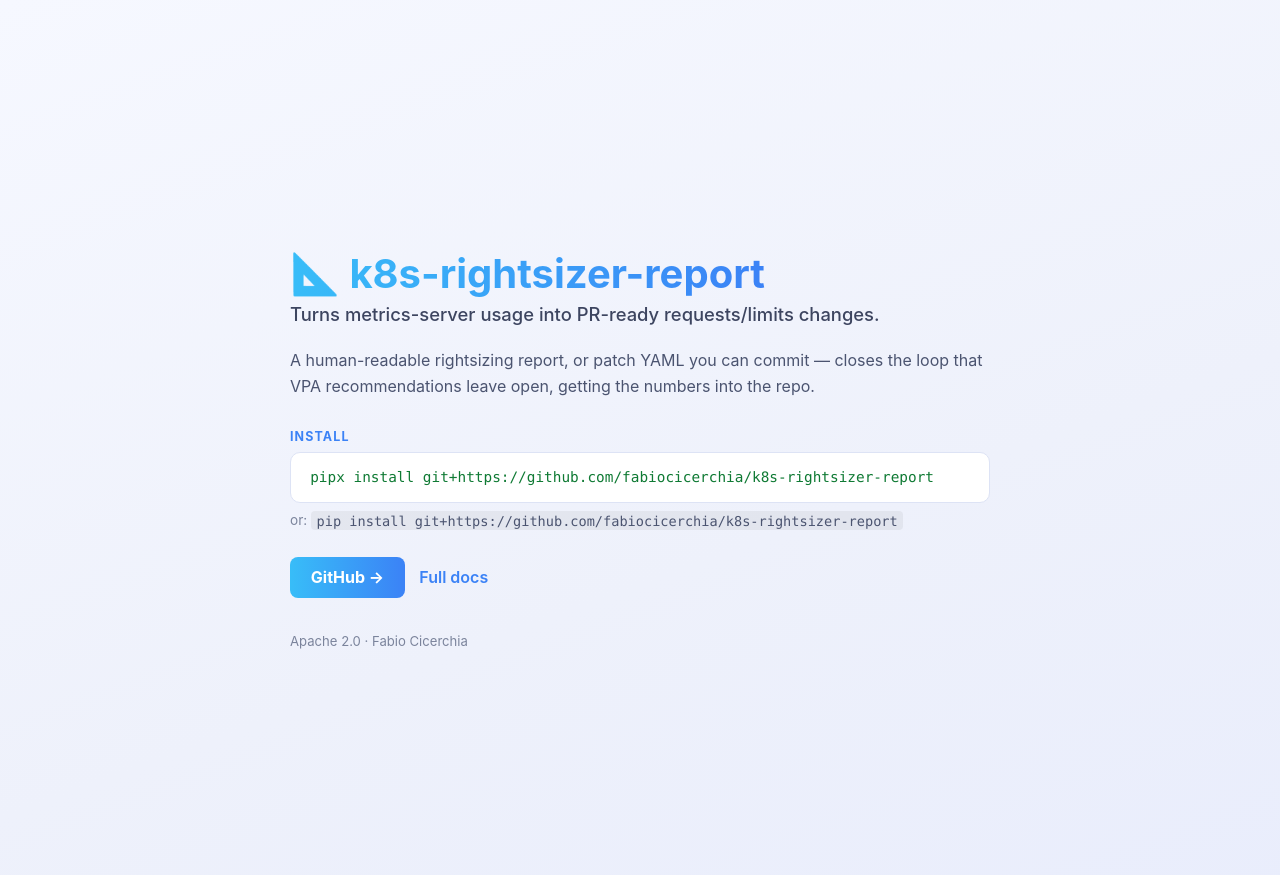
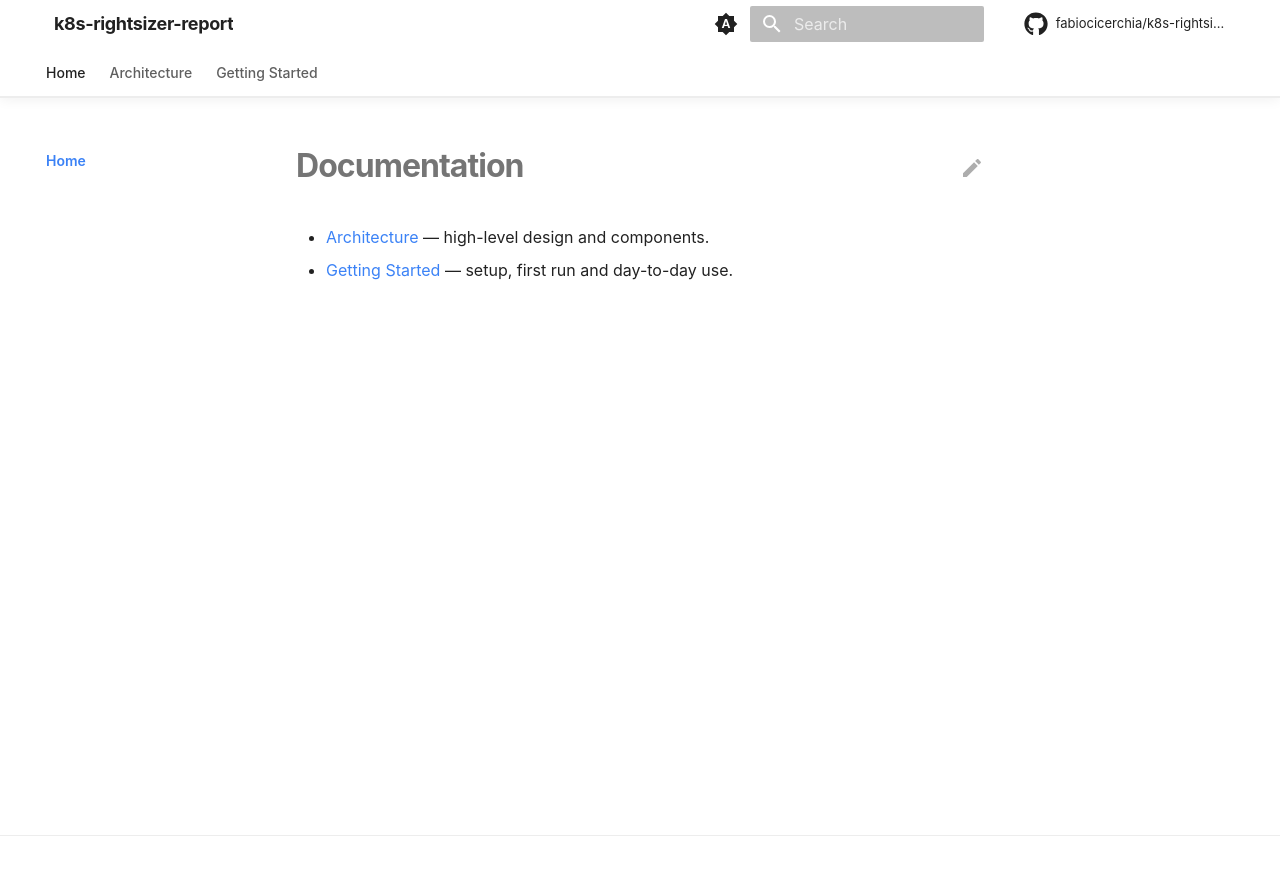
Before and after one commit to fabiocicerchia/k8s-rightsizer-report, an MkDocs documentation site: the page built from docs/README.md, in a window 1280 px wide. Shown: the top 875 px of the page. Built offline with MkDocs 1.6.1 and Material for MkDocs 9.7.7, drawn with Linux system fonts in a browser that asks for light colours; comment, search, counter and statistics services are not loaded.

Commit message:
feat(docs): build the docs site in Actions and drop Read the Docs (#39)
* feat(docs): build the docs site in Actions and drop Read the Docs

This repo's mkdocs.yml has never been rendered: Pages serves main/docs as
a folder, so the site is docs/index.html plus raw markdown, and the doc
pages come back as text/markdown rather than a rendered site.

docs.yml builds it with `mkdocs build --strict` on the pinned toolchain and
deploys the artifact to Pages. The splash is copied to the artifact root,
where the repo homepage and README badges already point, and the rendered
site publishes under /docs/ — so no existing URL breaks.

mkdocs.yml takes the shared Material template but keeps this repo's own nav.
docs/requirements.txt pins the toolchain, git-revision-date-localized
included: the config loads it and the strict build aborts without it.
check-yaml skips mkdocs.yml, whose Material tags safe_load cannot parse.

Co-Authored-By: Claude Opus 5 (1M context) <noreply@anthropic.com>
Claude-Session: https://claude.ai/code/session_01F5By8zzZMak7tqZGraixSJ

* feat(docs): link the splash to the rendered site and its palette

The splash predates /docs/ existing: it defined its own --accent pair next to
a second copy in docs/stylesheets/extra.css, and sent "Full docs" to the
GitHub README because there was no rendered site to send it to.

docs/index.html now links docs/stylesheets/extra.css — the path is relative to
the deployed layout, splash at / and docs at /docs/ — so the stylesheet holds
the only copy of the palette and the two cannot drift. This repo's cluster
pair moved there from the splash. "Full docs" points at docs/.

Material substitutes a generic book icon when theme.logo is unset, which it is
here, so the stand-in is hidden rather than shipped as the brand. The
mkdocs.yml comments describing the Read the Docs build are gone with the build
itself, and site/ is ignored so a local `mkdocs build` leaves nothing behind.

Co-Authored-By: Claude Opus 5 (1M context) <noreply@anthropic.com>
Claude-Session: https://claude.ai/code/session_011KGz6YbUgryVge5dg7dxXd

---------

Co-authored-by: Claude Opus 5 (1M context) <noreply@anthropic.com>

```diff
--- a/.pre-commit-config.yaml
+++ b/.pre-commit-config.yaml
@@ -22,7 +22,7 @@ repos:
         # templates rather than YAML — the parser cannot read either as-is. The
         # exclude is path-relative so it catches chart/ and charts/<name>/ alike.
         args: [--allow-multiple-documents]
-        exclude: (^|/)templates/
+        exclude: (^|/)templates/|^mkdocs\.yml$
       - id: check-json
       - id: check-toml
       # Python only (types: [python]) — a no-op in a repo with no .py files, so
--- a/docs/index.html
+++ b/docs/index.html
@@ -5,29 +5,32 @@
 <meta name="viewport" content="width=device-width, initial-scale=1">
 <title>k8s-rightsizer-report — Turns metrics-server usage into PR-ready requests/limits changes.</title>
 <meta name="description" content="A human-readable rightsizing report, or patch YAML you can commit — closes the loop that VPA recommendations leave open, getting the numbers into the repo.">
+<!-- The palette lives in the docs theme, so the splash and /docs/ cannot drift
+     apart. The path is relative to the *deployed* layout: splash at /, rendered
+     docs at /docs/. -->
+<link rel="stylesheet" href="docs/stylesheets/extra.css">
 <style>
-:root{--accent:#38bdf8;--accent2:#3b82f6}
 *{box-sizing:border-box}
 body{margin:0;min-height:100vh;display:flex;align-items:center;justify-content:center;padding:2.5rem 1.5rem;
   font-family:-apple-system,BlinkMacSystemFont,"Segoe UI",Roboto,sans-serif;
   background:linear-gradient(160deg,#0b0f1a,#141b2d 60%,#1b2338);color:#eef1f8}
 .card{max-width:700px;width:100%}
 h1{font-size:2.5rem;margin:0 0 .35rem;line-height:1.15;
-  background:linear-gradient(90deg,var(--accent),var(--accent2));-webkit-background-clip:text;
+  background:linear-gradient(90deg,var(--accent),var(--accent-2));-webkit-background-clip:text;
   background-clip:text;color:transparent;display:inline-block}
 .tagline{font-size:1.15rem;color:#c7cde0;margin:0 0 1.4rem;font-weight:500}
 p.desc{color:#aab2c8;line-height:1.65;margin:0 0 1.8rem}
 .install-label{font-size:.78rem;text-transform:uppercase;letter-spacing:.09em;
-  color:var(--accent2);margin:0 0 .5rem;font-weight:700}
+  color:var(--accent-2);margin:0 0 .5rem;font-weight:700}
 pre{background:#0d1220;border:1px solid #2a3350;border-radius:10px;padding:1rem 1.2rem;
   overflow-x:auto;font-size:.9rem;margin:0 0 .6rem}
 code{color:#9be9a8;font-family:ui-monospace,SFMono-Regular,Menlo,Consolas,monospace}
 .alt{color:#6b7591;font-size:.85rem;margin:0 0 1.8rem}
 .alt code{color:#8891ab;background:rgba(255,255,255,.05);padding:.1rem .35rem;border-radius:4px}
 .links{margin-top:1.6rem;display:flex;gap:.9rem;flex-wrap:wrap;align-items:center}
-a.btn{color:#0b0f1a;background:linear-gradient(90deg,var(--accent),var(--accent2));
+a.btn{color:#0b0f1a;background:linear-gradient(90deg,var(--accent),var(--accent-2));
   padding:.65rem 1.3rem;border-radius:8px;text-decoration:none;font-weight:700}
-a.plain{color:var(--accent2);text-decoration:none;font-weight:600}
+a.plain{color:var(--accent-2);text-decoration:none;font-weight:600}
 footer{margin-top:2.2rem;color:#5c6684;font-size:.82rem}
 @media (prefers-color-scheme: light){
   body{background:linear-gradient(160deg,#f6f8ff,#eef1fb 60%,#e9edfc);color:#1b2338}
@@ -48,7 +51,7 @@ footer{margin-top:2.2rem;color:#5c6684;font-size:.82rem}
   <p class="alt">or: <code>pip install git+https://github.com/fabiocicerchia/k8s-rightsizer-report</code></p>
   <div class="links">
     <a class="btn" href="https://github.com/fabiocicerchia/k8s-rightsizer-report">GitHub →</a>
-    <a class="plain" href="https://github.com/fabiocicerchia/k8s-rightsizer-report#readme">Full docs</a>
+    <a class="plain" href="docs/">Full docs</a>
   </div>
   <footer>Apache 2.0 · Fabio Cicerchia</footer>
 </div>
--- /dev/null
+++ b/docs/stylesheets/extra.css
@@ -0,0 +1,240 @@
+/*
+ * k8s-rightsizer-report — premium documentation theme for MkDocs Material.
+ * System typography, gradient accents, soft depth, icon-driven feature cards.
+ * Nothing here loads over the network: no CDN, no web font, no analytics.
+ *
+ * ── The one thing you change ──────────────────────────────────────────────
+ * The accent pair below, and nothing else. It is the only copy of the palette:
+ * docs/index.html links this file, so the splash and the rendered docs cannot
+ * drift apart. Pick the colour of the cluster the project belongs to so they
+ * read as one family — don't pick from taste:
+ *
+ *   platform / Kubernetes    #38bdf8  #3b82f6   (blue)
+ *   security / supply chain  #fb923c  #ef4444   (orange-red)
+ *   CLI utilities            #22d3ee  #6366f1   (cyan-indigo)   ← default
+ *   GreenOps                 #34d399  #059669   (green)
+ *
+ * A project may take its own pair when the colour carries meaning (gandalf is
+ * purple, dark-canary amber, offline teal).
+ */
+
+:root {
+  /* The palette, read by both the docs and the splash. The roles below split
+     them for legibility: --accent-2 carries chrome and links, where the
+     contrast is against white, --accent is the interactive one, and the hero
+     and buttons blend the two. */
+  --accent: #38bdf8;
+  --accent-2: #3b82f6;
+
+  --md-primary-fg-color: var(--accent-2);
+  --md-primary-fg-color--light: var(--accent-2);
+  --md-primary-fg-color--dark: var(--accent-2);
+  --md-accent-fg-color: var(--accent);
+
+  /* System stack — matches docs/index.html and needs no download. */
+  --md-text-font-family: -apple-system, BlinkMacSystemFont, "Segoe UI", Roboto,
+    Helvetica, Arial, sans-serif;
+  --md-code-font-family: ui-monospace, SFMono-Regular, "SF Mono", Menlo, Monaco,
+    Consolas, "Liberation Mono", monospace;
+}
+
+/* Keep the header/links legible on the custom primary in both schemes. */
+[data-md-color-primary="custom"] {
+  --md-primary-bg-color: #ffffff;
+  --md-typeset-a-color: var(--accent-2); /* indigo — readable on white */
+}
+[data-md-color-scheme="slate"] {
+  --md-typeset-a-color: var(--accent); /* cyan — readable on the dark ground */
+  --md-default-bg-color: #0b0f1a;
+  --md-default-bg-color--light: #0d1220;
+}
+[data-md-color-scheme="slate"] .md-header,
+[data-md-color-scheme="slate"] .md-tabs {
+  background-color: #0b0f1a;
+}
+
+/* === Header: translucent, blurred, hairline divider ====================== */
+
+.md-header {
+  background-color: var(--md-default-bg-color);
+  color: var(--md-default-fg-color);
+  box-shadow: none;
+  border-bottom: 1px solid var(--md-default-fg-color--lightest);
+  backdrop-filter: saturate(180%) blur(20px);
+  -webkit-backdrop-filter: saturate(180%) blur(20px);
+}
+.md-header[data-md-state="shadow"],
+.md-header--shadow {
+  box-shadow: 0 2px 12px rgba(0, 0, 0, 0.06);
+}
+.md-header__title {
+  font-weight: 700;
+  letter-spacing: -0.02em;
+}
+.md-tabs {
+  background-color: var(--md-default-bg-color);
+  color: var(--md-default-fg-color);
+  border-bottom: 1px solid var(--md-default-fg-color--lightest);
+}
+.md-tabs__link {
+  opacity: 0.72;
+  font-weight: 500;
+}
+.md-tabs__link:hover,
+.md-tabs__link--active {
+  opacity: 1;
+}
+
+/* === Typography ========================================================== */
+
+.md-typeset {
+  font-feature-settings: "kern", "liga";
+}
+.md-typeset h1 {
+  font-weight: 700;
+  letter-spacing: -0.03em;
+  line-height: 1.15;
+}
+.md-typeset h2 {
+  font-weight: 650;
+  letter-spacing: -0.02em;
+  margin-top: 2.4em;
+}
+.md-typeset h3 {
+  font-weight: 600;
+  letter-spacing: -0.01em;
+}
+
+/* Rounded, bordered code blocks — softer than the default flush edges. */
+.md-typeset pre > code,
+.md-typeset .highlight > pre {
+  border-radius: 10px;
+}
+.md-typeset .highlight {
+  border-radius: 10px;
+  border: 1px solid var(--md-default-fg-color--lightest);
+}
+
+/* Tables read as cards and scroll on narrow screens instead of clipping. */
+.md-typeset table:not([class]) {
+  border-radius: 10px;
+  border: 1px solid var(--md-default-fg-color--lightest);
+  overflow: hidden;
+  font-size: 0.78rem;
+}
+.md-typeset table:not([class]) th {
+  font-weight: 600;
+  text-transform: uppercase;
+  letter-spacing: 0.04em;
+  font-size: 0.68rem;
+}
+
+/* === Buttons ============================================================= */
+
+.md-typeset .md-button {
+  border-radius: 980px;
+  font-weight: 600;
+  padding: 0.5em 1.4em;
+  transition: transform 0.25s cubic-bezier(0.25, 0.1, 0.25, 1),
+    box-shadow 0.25s ease;
+}
+.md-typeset .md-button--primary {
+  background: linear-gradient(135deg, var(--accent), var(--accent-2));
+  border: none;
+  color: #fff;
+}
+.md-typeset .md-button:hover {
+  transform: translateY(-1px) scale(1.02);
+  box-shadow: 0 6px 24px rgba(99, 102, 241, 0.3);
+}
+
+/* === Home hero =========================================================== */
+/* Rendered from a <div class="hero"> block in docs/README.md. */
+
+.md-typeset .hero {
+  text-align: center;
+  padding: 3.5rem 1rem 1rem;
+}
+.md-typeset .hero h1 {
+  font-size: 3rem;
+  margin: 0 0 0.4rem;
+  background: linear-gradient(135deg, var(--accent), var(--accent-2));
+  -webkit-background-clip: text;
+  background-clip: text;
+  -webkit-text-fill-color: transparent;
+  color: transparent;
+}
+.md-typeset .hero .hero-tagline {
+  font-size: 1.3rem;
+  font-weight: 500;
+  color: var(--md-default-fg-color--light);
+  max-width: 42rem;
+  margin: 0 auto 1.6rem;
+  line-height: 1.4;
+}
+.md-typeset .hero .md-button + .md-button {
+  margin-left: 0.5rem;
+}
+
+/* === Feature cards ======================================================= */
+/* Material's `<div class="grid cards">` list syntax, given depth + hover. */
+
+.md-typeset .grid.cards > ul > li,
+.md-typeset .grid > .card {
+  border-radius: 16px;
+  border: 1px solid var(--md-default-fg-color--lightest);
+  padding: 1.4rem;
+  transition: transform 0.3s cubic-bezier(0.25, 0.1, 0.25, 1),
+    box-shadow 0.3s ease, border-color 0.3s ease;
+}
+.md-typeset .grid.cards > ul > li:hover,
+.md-typeset .grid > .card:hover {
+  transform: translateY(-3px);
+  border-color: color-mix(in srgb, var(--accent) 40%, transparent);
+  box-shadow: 0 10px 34px rgba(0, 0, 0, 0.08);
+}
+[data-md-color-scheme="slate"] .md-typeset .grid.cards > ul > li:hover {
+  box-shadow: 0 10px 34px rgba(0, 0, 0, 0.5);
+}
+.md-typeset .grid.cards > ul > li > hr {
+  margin: 0.8rem 0;
+}
+.md-typeset .grid.cards .twemoji,
+.md-typeset .grid.cards svg {
+  color: var(--accent);
+}
+
+/* === Sidebar / nav ======================================================= */
+
+.md-nav__title {
+  font-weight: 700;
+  letter-spacing: -0.01em;
+}
+.md-nav__link--active {
+  font-weight: 600;
+}
+
+/* === Footer ============================================================== */
+
+.md-footer-meta {
+  background-color: var(--md-default-bg-color);
+  border-top: 1px solid var(--md-default-fg-color--lightest);
+}
+.md-footer-meta .md-footer-copyright,
+.md-footer-meta .md-footer__link {
+  color: var(--md-default-fg-color--light);
+}
+
+html {
+  scroll-behavior: smooth;
+}
+
+/* === Logo ================================================================ */
+/* Material substitutes a generic book icon when `theme.logo` is unset. This
+   repo has no logo, so hide the stand-in rather than ship someone else's glyph
+   as the brand. Delete this block when a real logo lands in mkdocs.yml. */
+
+.md-header__button.md-logo,
+.md-nav__title .md-nav__button.md-logo {
+  display: none;
+}
--- a/mkdocs.yml
+++ b/mkdocs.yml
@@ -1,21 +1,130 @@
+# k8s-rightsizer-report docs — MkDocs Material, styled to feel like a product site
+# (premium hero, feature cards, nav tabs, dark/light, local search, edit links)
+# while staying on the portfolio's standard tooling. See docs/stylesheets/extra.css
+# for the look; the accent palette lives there and is the only thing you swap.
 site_name: k8s-rightsizer-report
 site_description: metrics-server usage into PR-ready requests/limits changes for Kubernetes.
+site_url: https://fabiocicerchia.github.io/k8s-rightsizer-report/docs/
 repo_url: https://github.com/fabiocicerchia/k8s-rightsizer-report
+repo_name: fabiocicerchia/k8s-rightsizer-report
+edit_uri: edit/main/docs/
+copyright: Copyright &copy; 2026 Fabio Cicerchia
 docs_dir: docs
+
+# docs/index.html is the standalone GitHub Pages splash, not a docs page. Keep
+# it out of the MkDocs render so the site home (README.md) maps to index.html
+# without a collision. GitHub Pages serves the raw file at the site root.
+exclude_docs: |
+  index.html
+  requirements.txt
 
 theme:
   name: material
+  # No web fonts: these docs avoid external requests (privacy, offline docs,
+  # reproducible builds). A system font stack is set in extra.css instead.
+  font: false
+  language: en
   palette:
-    - scheme: default
-      toggle: { icon: material/weather-night, name: Dark mode }
-    - scheme: slate
-      toggle: { icon: material/weather-sunny, name: Light mode }
+    # Follows the OS by default, with a manual toggle. `primary`/`accent: custom`
+    # hand the colours to extra.css so both schemes share one palette.
+    - media: "(prefers-color-scheme)"
+      primary: custom
+      accent: custom
+      toggle:
+        icon: material/brightness-auto
+        name: Switch to light mode
+    - media: "(prefers-color-scheme: light)"
+      scheme: default
+      primary: custom
+      accent: custom
+      toggle:
+        icon: material/weather-night
+        name: Switch to dark mode
+    - media: "(prefers-color-scheme: dark)"
+      scheme: slate
+      primary: custom
+      accent: custom
+      toggle:
+        icon: material/weather-sunny
+        name: Switch to system preference
+  features:
+    - navigation.tabs
+    - navigation.tabs.sticky
+    - navigation.sections
+    - navigation.top
+    - navigation.tracking
+    - navigation.indexes
+    - toc.follow
+    - search.suggest
+    - search.highlight
+    - search.share
+    - content.code.copy
+    - content.code.annotate
+    - content.action.edit
+    - content.tooltips
+  icon:
+    repo: fontawesome/brands/github
+    edit: material/pencil
 
+extra_css:
+  - stylesheets/extra.css
+
+extra:
+  # `generator: false` drops the "Made with Material for MkDocs" line; keep it
+  # if you'd rather credit the theme.
+  generator: false
+  social:
+    - icon: fontawesome/brands/github
+      link: https://github.com/fabiocicerchia/k8s-rightsizer-report
+
+# Only the search plugin ships with MkDocs itself. Anything else (social cards,
+# minify, git-revision-date) is a pip add — wire it into docs/requirements.txt
+# too, or `mkdocs build --strict` aborts on the missing plugin.
+plugins:
+  - search
+  - git-revision-date-localized:
+      enable_creation_date: true
+      # Fall back to the build date rather than failing when a file has no
+      # history yet — a new page, or a clone the workflow shallowed.
+      fallback_to_build_date: true
+      type: date
+  # Note: Material's `social` plugin is deliberately NOT enabled — it downloads
+  # a font from fonts.google.com at build time, which breaks this repo's
+  # no-external-requests / reproducible-build stance. Add Open Graph images by
+  # hand if you want them.
+
+markdown_extensions:
+  - abbr
+  - admonition
+  - attr_list
+  - def_list
+  - footnotes
+  - md_in_html
+  - tables
+  - toc:
+      permalink: true
+  - pymdownx.details
+  - pymdownx.superfences
+  - pymdownx.highlight:
+      anchor_linenums: true
+      line_spans: __span
+      pygments_lang_class: true
+  - pymdownx.inlinehilite
+  - pymdownx.snippets:
+      # `.` is the repo root (where mkdocs runs), so docs/changelog.md can embed
+      # the root CHANGELOG.md with `--8<-- "CHANGELOG.md"`.
+      base_path: ["."]
+      check_paths: true
+  - pymdownx.tabbed:
+      alternate_style: true
+  - pymdownx.tasklist:
+      custom_checkbox: true
+  - pymdownx.emoji:
+      emoji_index: !!python/name:material.extensions.emoji.twemoji
+      emoji_generator: !!python/name:material.extensions.emoji.to_svg
+
+# Top-level entries become tabs (theme feature navigation.tabs).
 nav:
   - Home: README.md
   - Architecture: architecture.md
   - Getting Started: getting-started.md
-
-markdown_extensions:
-  - admonition
-  - pymdownx.superfences
```
Also changed, not shown: docs/requirements.txt (added, +10 -0 lines), 2 other files.
